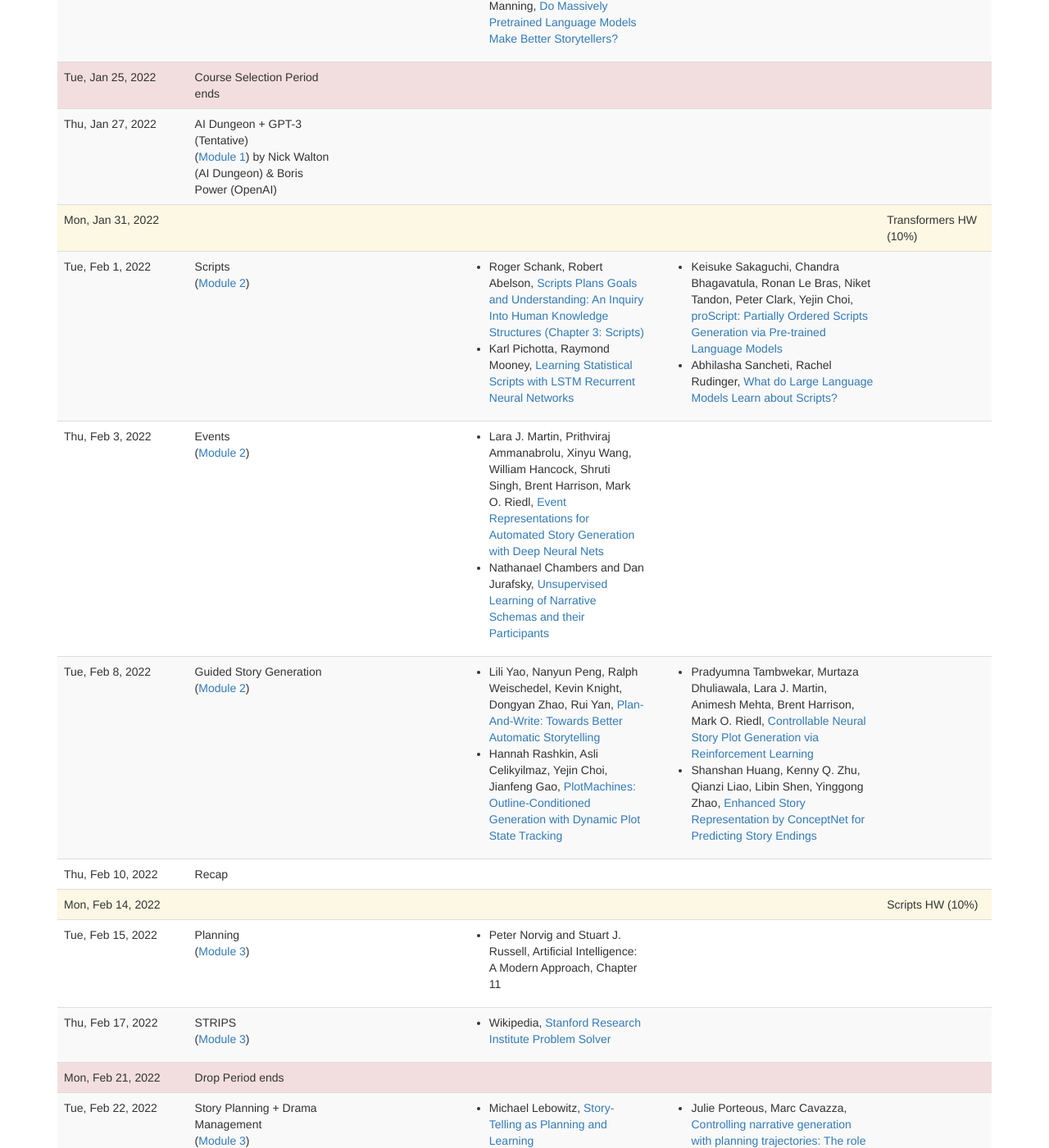
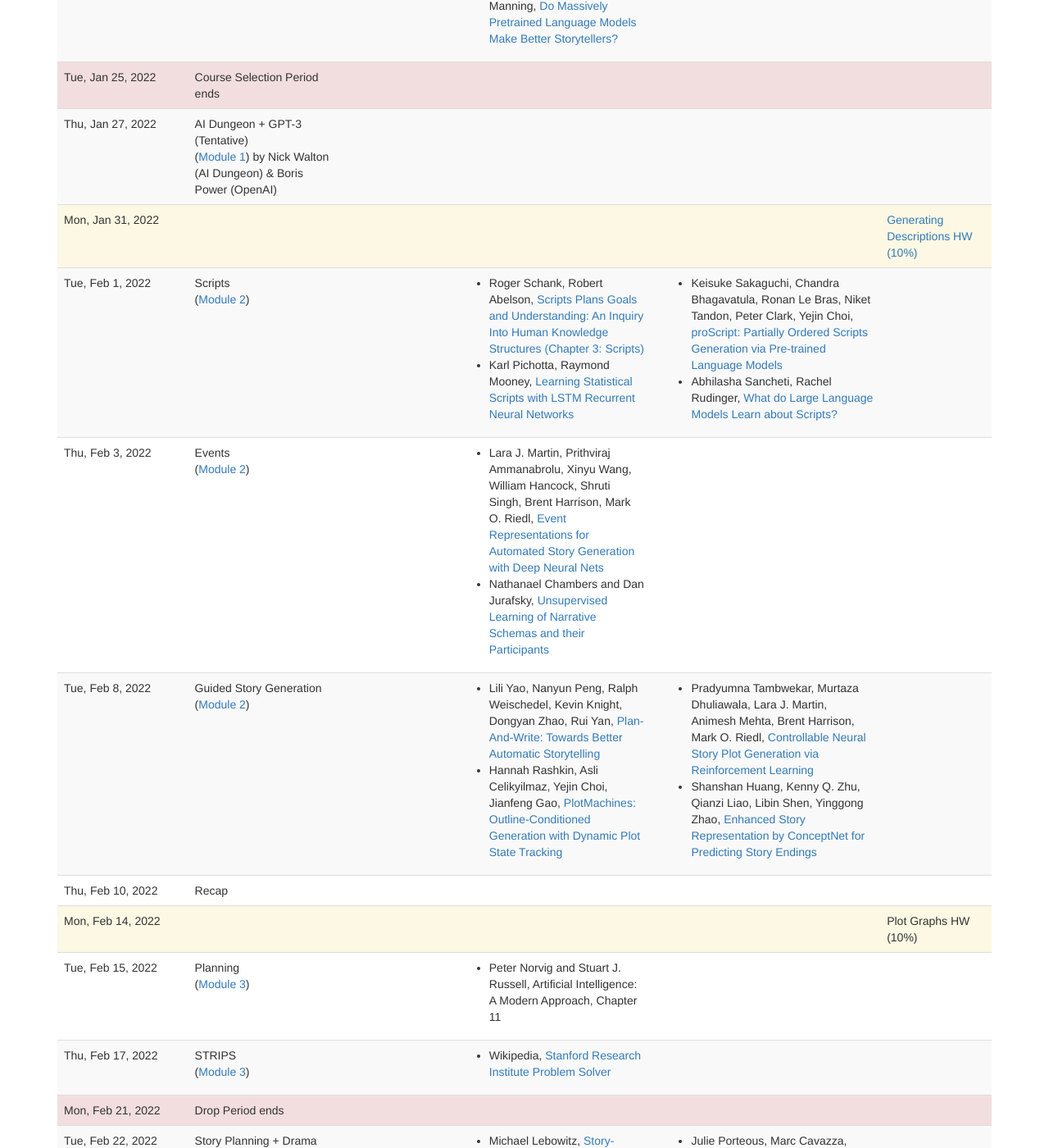
Before and after one commit to interactive-fiction-class/interactive-fiction-class.github.io, a Jekyll site: the page built from lectures.md, in a window 1280 px wide and 1400 px high, scrolled down 1810 px. Shown: the whole window at 82% size. Built offline with Jekyll 4.4.1, drawn with Linux system fonts in a browser that asks for light colours; nearby versions of some CDN libraries; a script that is not in the unit is left out.

Commit message:
Updated hw names

```diff
--- a/_data/lectures.yaml
+++ b/_data/lectures.yaml
@@ -62,8 +62,8 @@
   type: deadline
   homework_due:
     -
-      title: Transformers HW (10%)
-      url:
+      title: Generating Descriptions HW (10%)
+      url: openai-api/openai-api.html
 
 -
   date: 2022-02-01
@@ -101,7 +101,7 @@
   type: deadline
   homework_due:
     -
-      title: Scripts HW (10%)
+      title: Plot Graphs HW (10%)
       url:
 
 -
```
